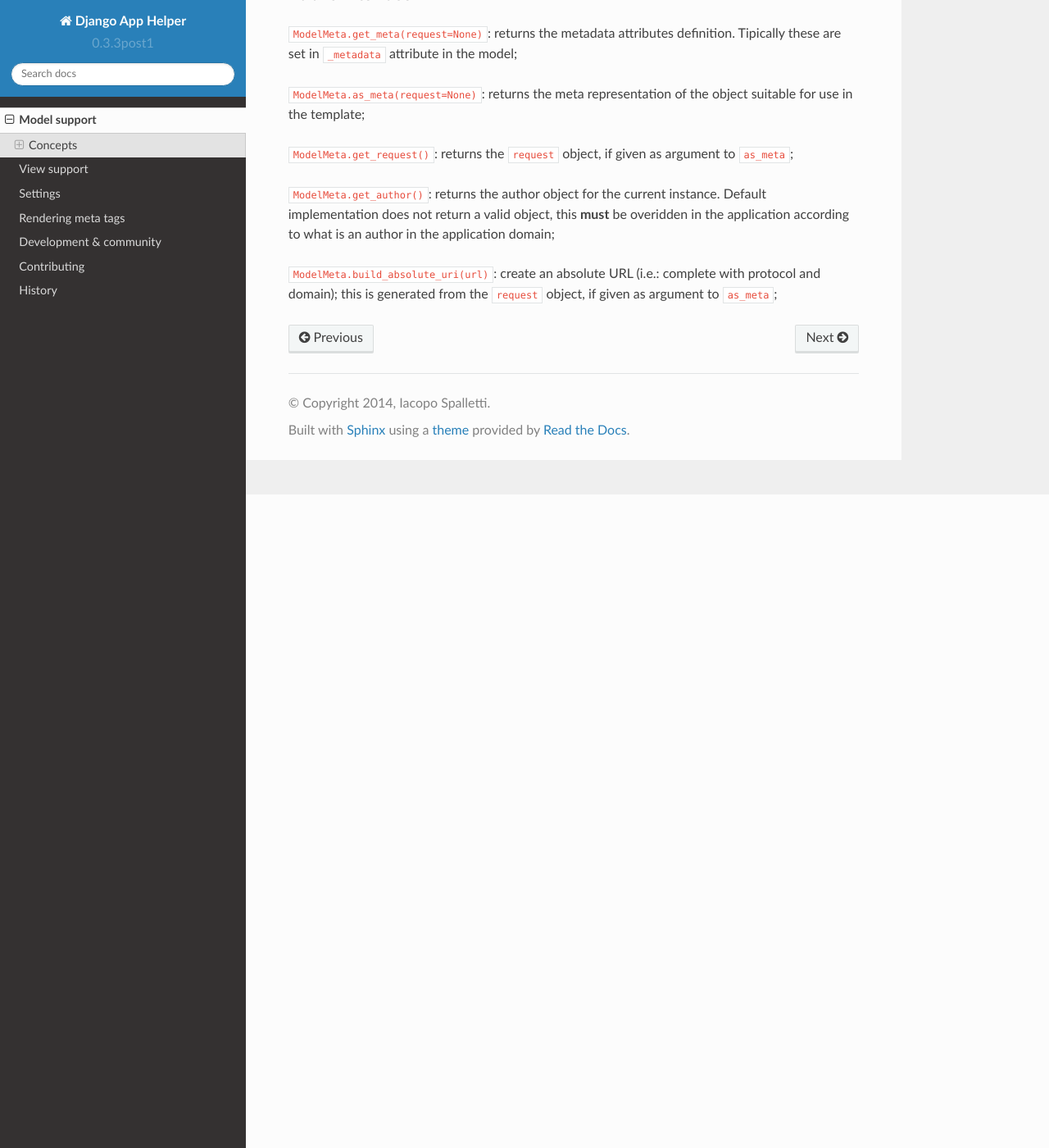
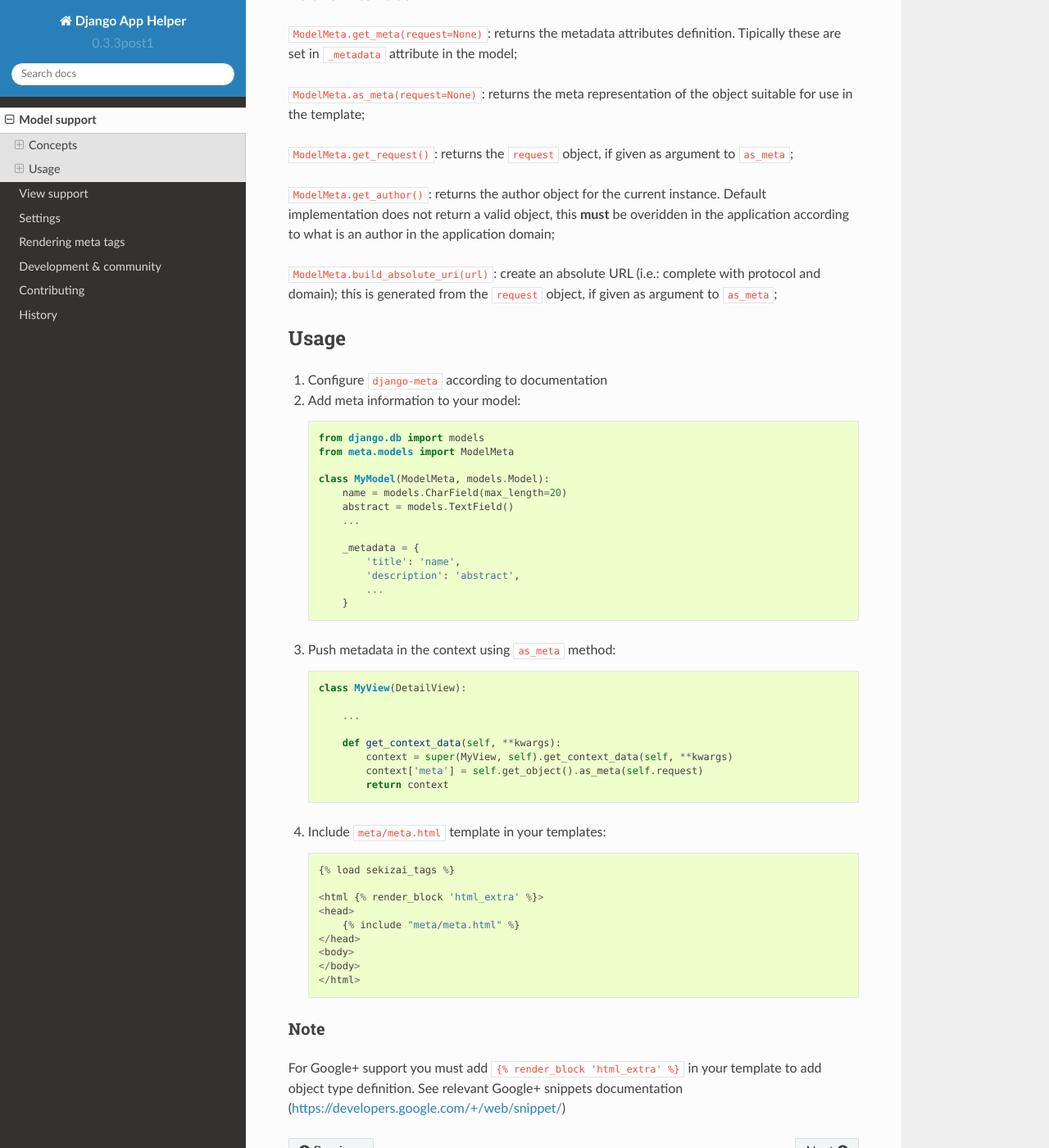
Before and after one commit to nephila/django-meta, a Sphinx documentation site: the page built from docs/models.rst, in a window 1280 px wide and 1400 px high, scrolled down 797 px. Shown: the whole window at 82% size. Built offline with Sphinx 7.4.7 and the Read the Docs theme 2.0.0, drawn with Linux system fonts in a browser that asks for light colours.

Commit message:
Complete models doc part

```diff
--- a/docs/models.rst
+++ b/docs/models.rst
@@ -51,3 +51,52 @@ according to what is an author in the application domain;
 
 ``ModelMeta.build_absolute_uri(url)``: create an absolute URL (i.e.: complete with protocol and
 domain); this is generated from the ``request`` object, if given as argument to ``as_meta``;
+
+
+Usage
+-----
+
+#. Configure ``django-meta`` according to documentation
+
+#. Add meta information to your model::
+
+    from django.db import models
+    from meta.models import ModelMeta
+
+    class MyModel(ModelMeta, models.Model):
+        name = models.CharField(max_length=20)
+        abstract = models.TextField()
+        ...
+
+        _metadata = {
+            'title': 'name',
+            'description': 'abstract',
+            ...
+        }
+
+#. Push metadata in the context using ``as_meta`` method::
+
+    class MyView(DetailView):
+
+        ...
+
+        def get_context_data(self, **kwargs):
+            context = super(MyView, self).get_context_data(self, **kwargs)
+            context['meta'] = self.get_object().as_meta(self.request)
+            return context
+
+#. Include ``meta/meta.html`` template in your templates::
+
+    {% load sekizai_tags %}
+
+    <html {% render_block 'html_extra' %}>
+    <head>
+        {% include "meta/meta.html" %}
+    </head>
+    <body>
+    </body>
+    </html>
+
+Note
+++++
+For Google+ support you must add ``{% render_block 'html_extra' %}`` in your template to add object type definition. See relevant Google+ snippets documentation (https://developers.google.com/+/web/snippet/)
```
